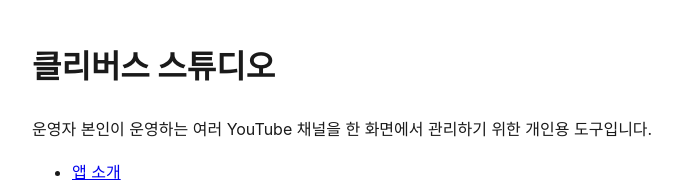
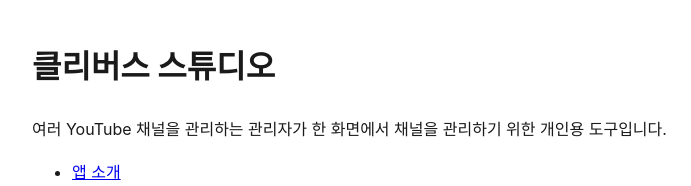
Before and after one commit to Bh-Nakh/Bh-Nakh.github.io, a plain HTML site: page index.html in a window 1280 px wide. Shown: the top 186 px of the page, without its empty margins (288-979 px from the left). Drawn offline with Linux system fonts and the light colour scheme.

Commit message:
Reword app description to channel administrator

```diff
--- a/index.html
+++ b/index.html
@@ -10,7 +10,7 @@
 </head>
 <body>
 <h1>클리버스 스튜디오</h1>
-<p>운영자 본인이 운영하는 여러 YouTube 채널을 한 화면에서 관리하기 위한 개인용 도구입니다.</p>
+<p>여러 YouTube 채널을 관리하는 관리자가 한 화면에서 채널을 관리하기 위한 개인용 도구입니다.</p>
 <ul>
   <li><a href="/cliver/">앱 소개</a></li>
   <li><a href="/cliver/privacy.html">개인정보처리방침</a></li>
```
